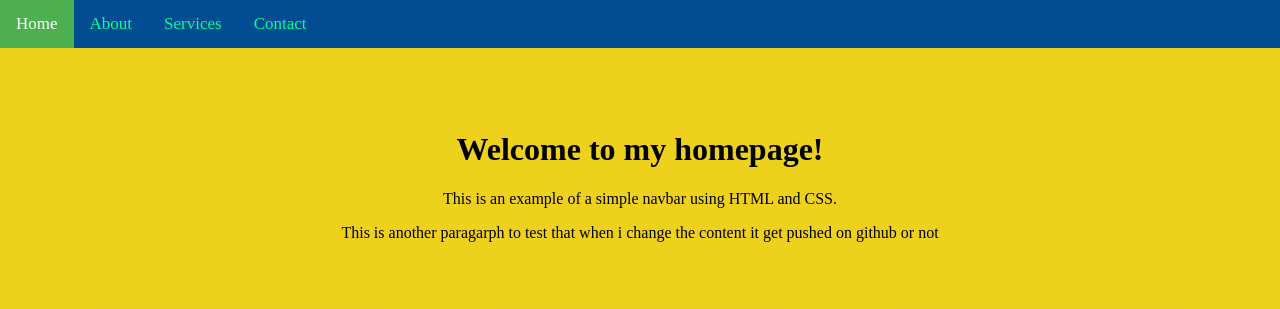
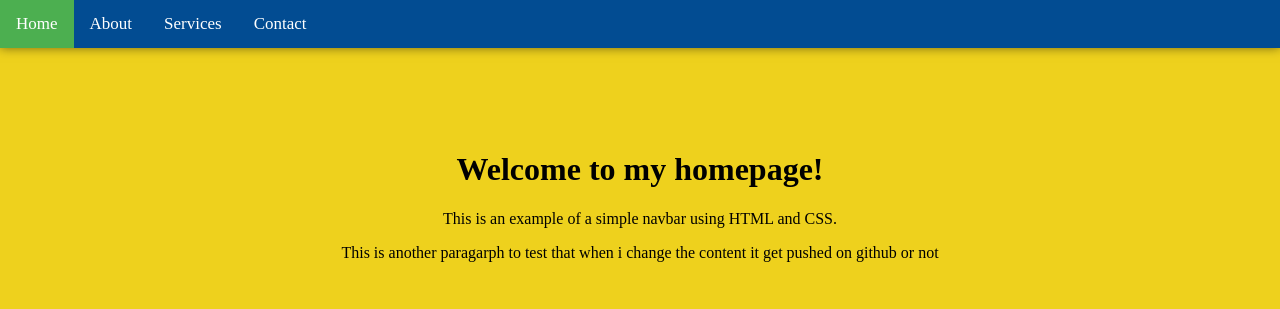
Before and after one commit to ShivDev007/grras, a plain HTML site: page index.html in a window 1280 px wide. Shown: the top 309 px of the page. Drawn offline with Linux system fonts and the light colour scheme.

Commit message:
changes into the navbar

```diff
--- a/style.css
+++ b/style.css
@@ -1,40 +1,41 @@
 /* CSS for the navbar shivam's new cssss */
+/* Navbar */
 .navbar {
 	position: fixed;
 	top: 0;
 	left: 0;
 	right: 0;
-	background-color: #024c92; /* change the color here */
+	background-color: #024c92; /* Change the color here */
 	overflow: hidden;
 	z-index: 1;
+	box-shadow: 0 0 10px rgba(0, 0, 0, 0.5); /* Add a shadow */
   }
 
-/* Style the links inside the navbar */
+  /* Links inside the navbar */
   .navbar a {
 	float: left;
-	color: #00ff95;
+	color: #fff; /* Change the color here */
 	text-align: center;
 	padding: 14px 16px;
 	text-decoration: none;
 	font-size: 17px;
-	transition: background-color 0.3s ease;
+	transition: color 0.3s ease-in-out; /* Add a transition effect */
   }
 
-/* Change the color of links on hover effects*/
+  /* Hover effect on links */
   .navbar a:hover {
-	background-color: #ddd;
-	color: black;
+	color: #00ff95; /* Change the color here */
   }
 
-/* Add a color to the active/current link */
+  /* Active/current link */
   .navbar a.active {
 	background-color: #4CAF50;
-	color: white;
+	color: #fff; /* Change the color here */
   }
 
   /* Page content */
   .content {
-	padding-top: 60px;
+	padding-top: 80px; /* Add more padding */
 	margin: 50px;
 	text-align: center;
 	animation: slide-in 0.5s ease;
@@ -44,11 +45,11 @@
   @keyframes slide-in {
 	from {
 	  opacity: 0;
-		transform: translateX(-50px);
+	  transform: translateY(-50px); /* Change the direction of the animation */
 	}
 	to {
 	  opacity: 1;
-		transform: translateX(0);
+	  transform: translateY(0); /* Change the direction of the animation */
 	}
   }
 
```
Lines whose indentation alone changed are shown as unchanged.
